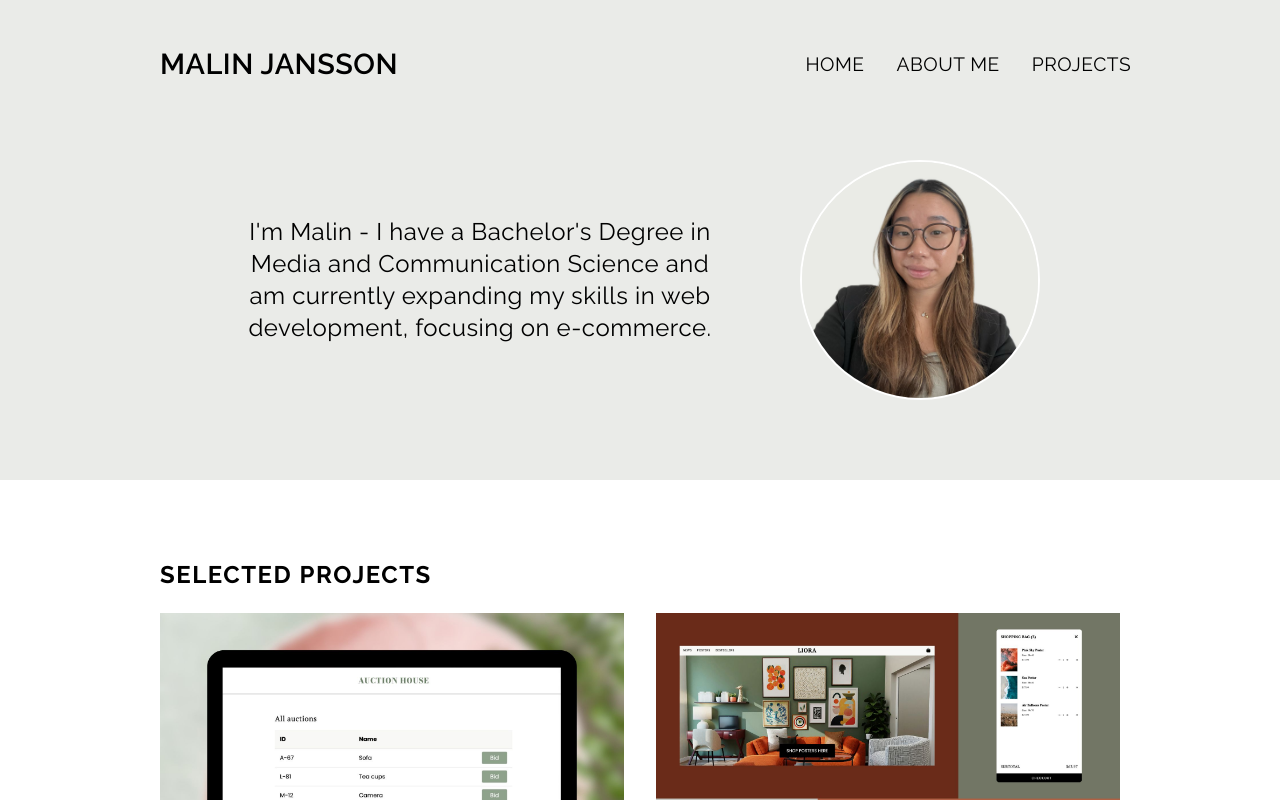
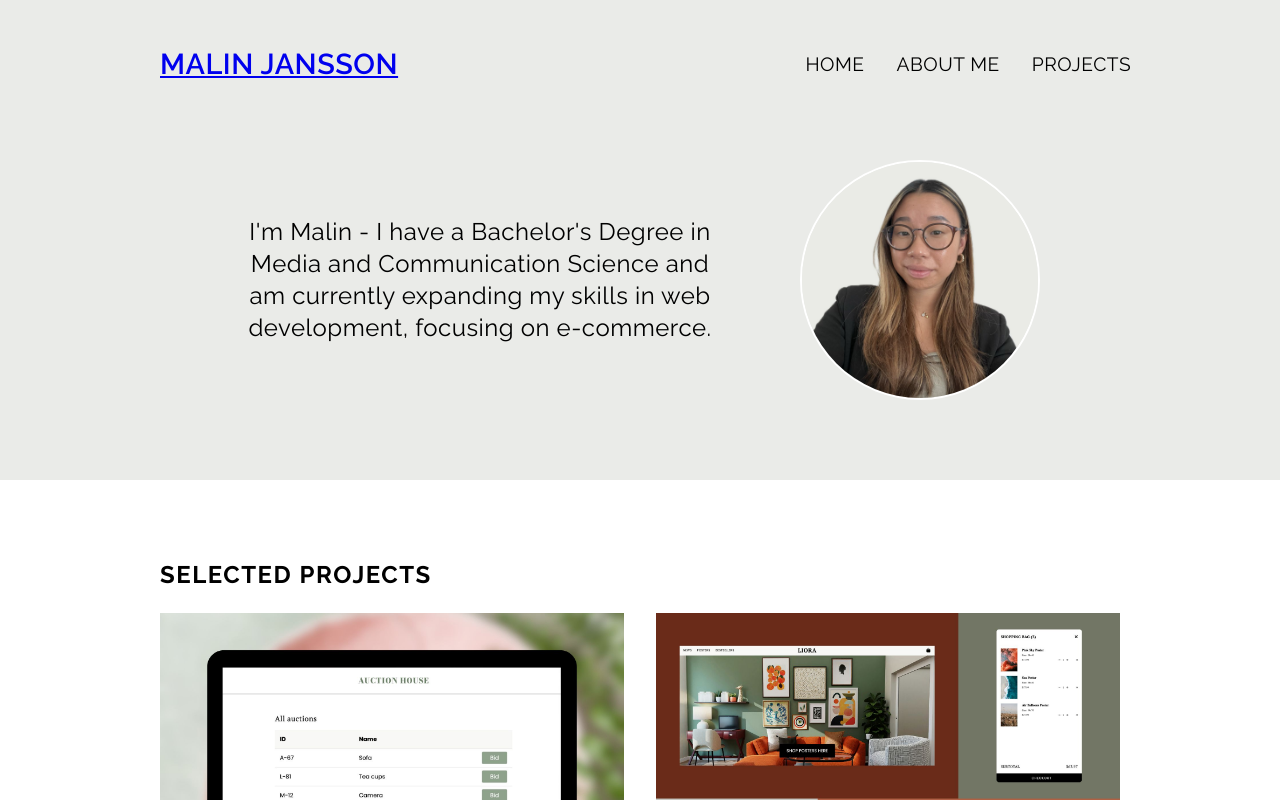
Before and after one commit to malinjansson/mjportfolio, a React (Vite) app: page / in a window 1280 px wide. Shown: the top 800 px of the page. Built offline with nearby package versions, Linux system fonts and the light colour scheme; a web font is replaced by a local one.

Commit message:
changed the portfolio name to a navlink

```diff
--- a/src/components/Layout.tsx
+++ b/src/components/Layout.tsx
@@ -1,5 +1,5 @@
 import { useState } from "react";
-import { Outlet } from "react-router";
+import { NavLink, Outlet } from "react-router";
 import "./../styles/layout.scss";
 
 export const Layout = () => {
@@ -10,7 +10,7 @@ export const Layout = () => {
     return (
         <>
         <header className="header">
-            <div className="portfolio-name">Malin Jansson</div>
+            <NavLink to={"/"} className="portfolio-name">Malin Jansson</NavLink>
             <div className="menu-toggle" onClick={toggleMenu}>
                 {menuOpen ? "x" : "☰"}
             </div>
```
